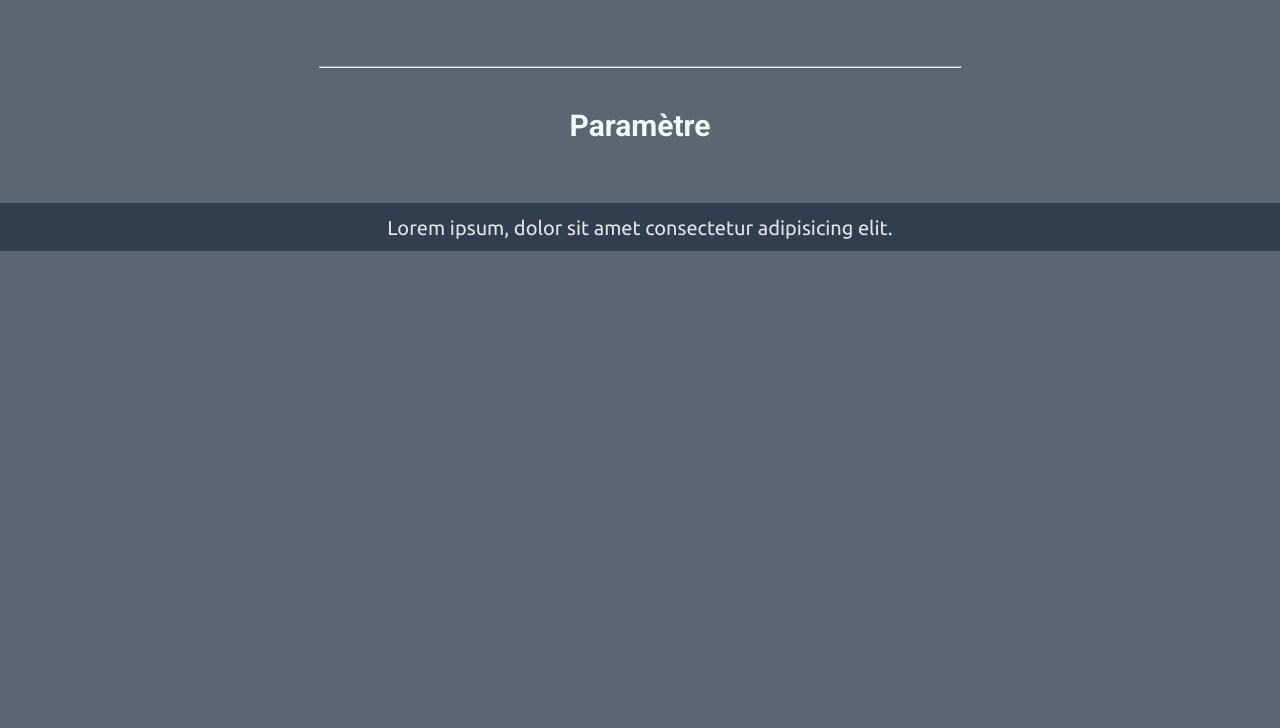
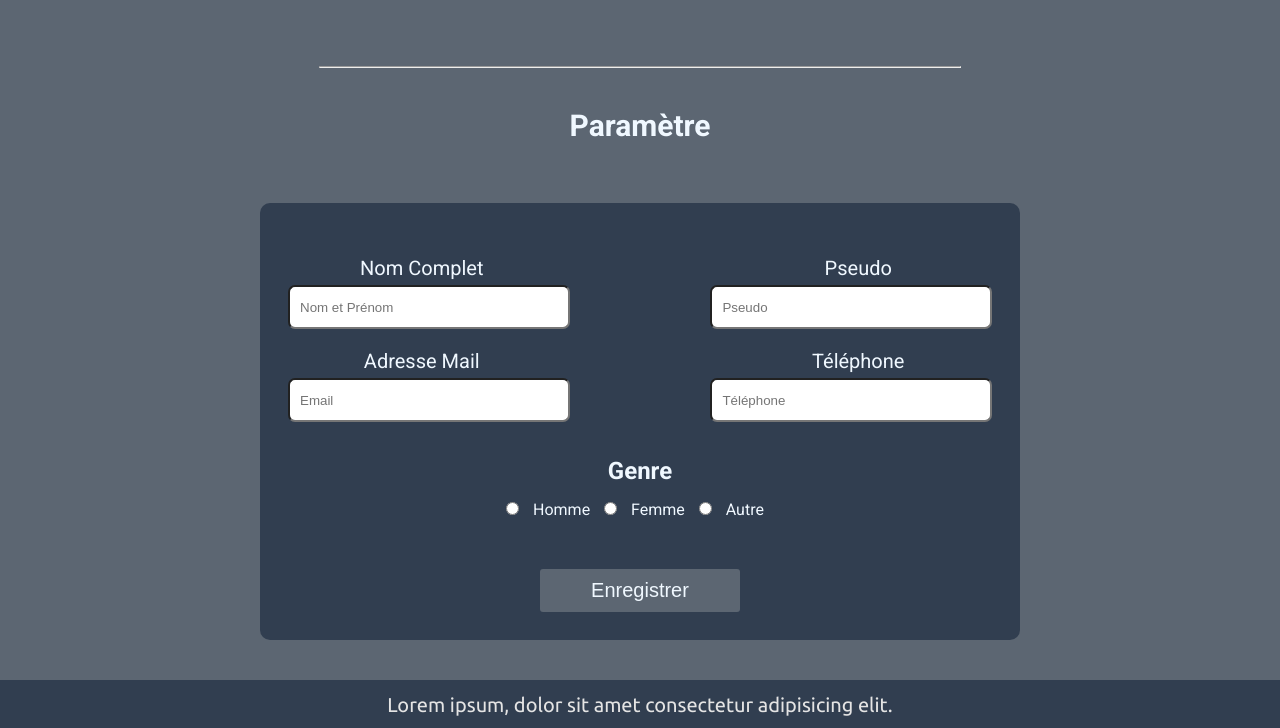
Before and after one commit to nZo95/biblio_version2, a PHP site: page /member.php in a window 1280 px wide. Shown: the part 1205-1933 px from the top of the page. Before the commit the page ends 1456 px from the top, so only its background shows below. Run offline with PHP 8.4, Linux system fonts and the light colour scheme.

Commit message:
Léger changement
2 3 changement

```diff
--- a/header.php
+++ b/header.php
@@ -16,7 +16,7 @@
       </div>
       <div class="links">
         <ul>
-          <li><a href="#">Accueil</a></li>
+          <li><a href="index.php">Accueil</a></li>
           <li><a href="#">Livres</a></li>
           <li><a href="#">Contact</a></li>
         </ul>
--- a/member.php
+++ b/member.php
@@ -93,7 +93,58 @@
         <div class="space">
             <h1>Paramètre</h1>
         </div>
-
+        <section>
+        <div class="space">
+            <div class="content">
+                <form action="#">
+                    <div class="main-user-info">
+                        <div class="user-input-box">
+                            <label for="fullName">Nom Complet</label>
+                            <input type="text"
+                                    id="fullName"
+                                    name="fullName"
+                                    placeholder="Nom et Prénom"/>
+                        </div>
+                        <div class="user-input-box">
+                            <label for="fullName">Pseudo</label>
+                            <input type="text"
+                                    id="username"
+                                    name="username"
+                                    placeholder="Pseudo"/>
+                        </div>
+                        <div class="user-input-box">
+                            <label for="mail">Adresse Mail</label>
+                            <input type="text"
+                                    id="email"
+                                    name="email"
+                                    placeholder="Email"/>
+                        </div>
+                        <div class="user-input-box">
+                            <label for="phone">Téléphone</label>
+                            <input type="text"
+                                    id="phoneNumber"
+                                    name="phoneNumber"
+                                    placeholder="Téléphone"/>
+                        </div>
+                    </div>
+                    <div class="gender-details-box">
+                        <span class="gender-title">Genre</span>
+                        <div class="gender-category">
+                            <input type="radio" name="gender" id="male">
+                            <label for ="male">Homme</label>
+                            <input type="radio" name="gender" id="female">
+                            <label for ="female">Femme</label>
+                            <input type="radio" name="gender" id="other">
+                            <label for ="other">Autre</label>
+                        </div>
+                    </div>
+                    <div class="form-submit-btn">
+                        <input type="submit" value="Enregistrer">
+                    </div>
+                </form>
+            </div>
+        </div>
+        </section>
     </section>
 </body>
 <?php require 'footer.php'?>
--- a/member_area/styles/member.css
+++ b/member_area/styles/member.css
@@ -123,6 +123,8 @@ body{
     width: 280px;
     height: 380px;
   }
+
+
 }
 .content{
   background: rgba;
```
